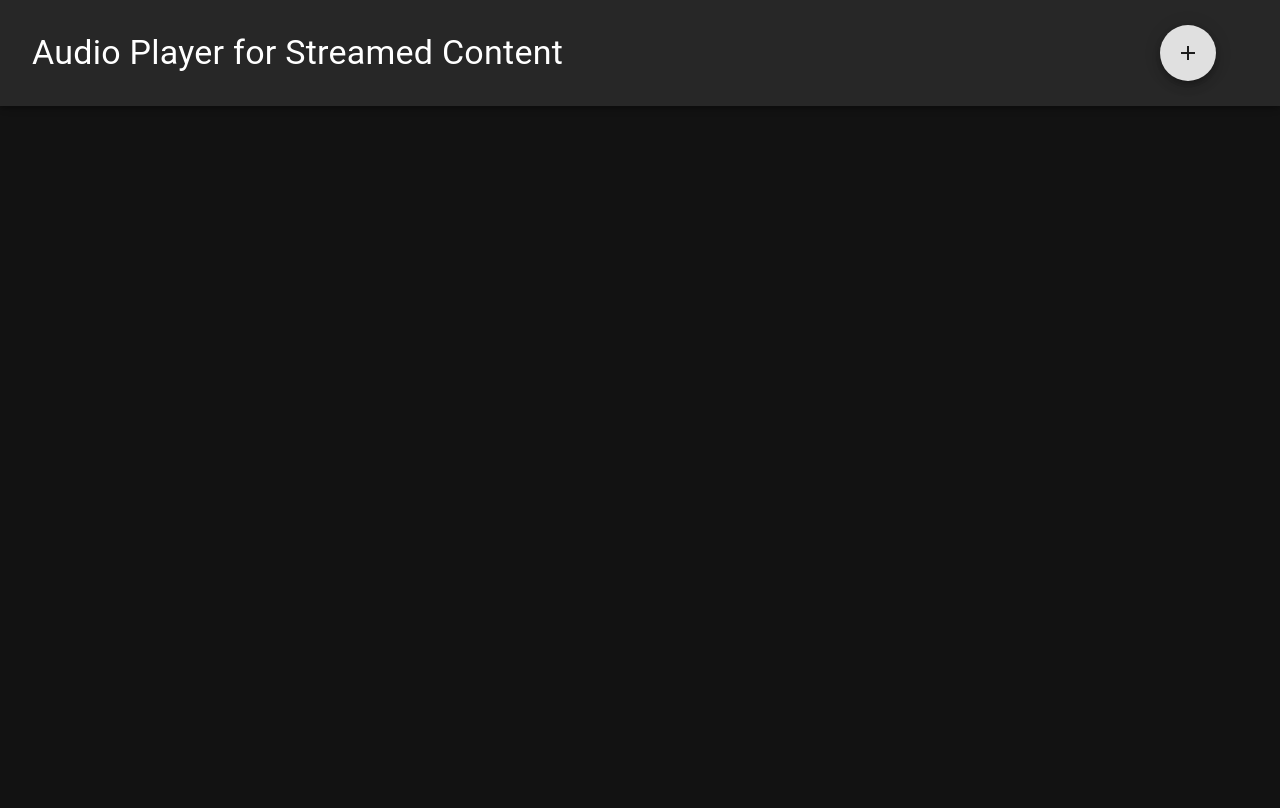
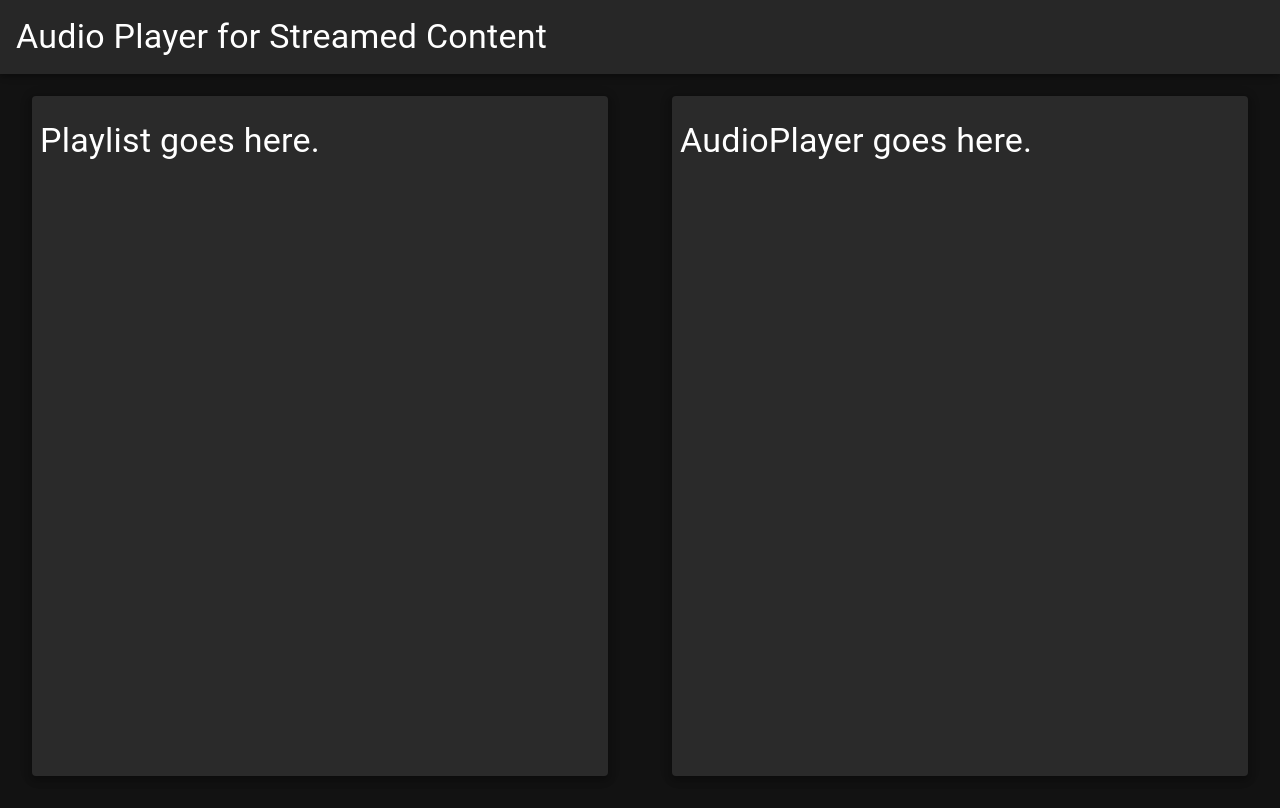
Before and after one commit to dawitmgirma/audio-player, a React (Create React App) app: page / in a window 1280 px wide. Built offline with nearby package versions, Linux system fonts and the light colour scheme.

Commit message:
Add two views for playlist and audioplayer. Makes both views scrollable.

```diff
--- a/src/App.tsx
+++ b/src/App.tsx
@@ -1,5 +1,6 @@
 import React from "react";
-import { Box, ThemeProvider, createTheme, Grid } from "@mui/material";
+import { Box, ThemeProvider, createTheme, Grid, Paper, makeStyles } from "@mui/material";
+
 import { Header, Playlist, AudioPlayer } from "./components";
 import CssBaseline from '@mui/material/CssBaseline';
 
@@ -15,12 +16,16 @@ function App() {
       <CssBaseline />
       <Box>
         <Header></Header>
-        <Grid container spacing={2}>
-          <Grid>
-            <Playlist></Playlist>
+        <Grid container>
+          <Grid xs={6}>
+            <Paper elevation={5} sx={{m: 4, pt: 2, height:"85vh", maxHeight: "85vh", overflow: "auto"}}>
+              <Playlist></Playlist>
+            </Paper>
           </Grid>
-          <Grid>
-            <AudioPlayer></AudioPlayer>
+          <Grid xs={6}>
+            <Paper elevation={5} sx={{m: 4, pt: 2, height:"85vh", maxHeight: "85vh", overflow: "auto"}}>
+              <AudioPlayer></AudioPlayer>
+            </Paper>
           </Grid>
         </Grid>
       </Box>
--- a/src/components/AudioPlayer.tsx
+++ b/src/components/AudioPlayer.tsx
@@ -1,8 +1,11 @@
 import React from "react";
+import { Typography } from "@mui/material";
 
 function AudioPlayer() {
     return (
-        <div></div>
+        <Typography variant="h4" component="h1" sx={{ m:-1, p: 2 }}>
+            AudioPlayer goes here.
+        </Typography>
     );
 }
 
--- a/src/components/Header.tsx
+++ b/src/components/Header.tsx
@@ -1,40 +1,58 @@
 import React from "react";
-import { AppBar, Typography, Fab, Grid, TextField, Popper, Fade } from "@mui/material";
+import { AppBar, Typography, Fab, Grid, TextField, Popper, Fade, Toolbar } from "@mui/material";
 import AddIcon from "@mui/icons-material/Add";
 
 function Header() {
-  const [anchor, setAnchor] = React.useState<null | HTMLElement>(null);
-
-  const handleClick = (event: React.MouseEvent<HTMLElement>) => {
-    setAnchor(anchor ? null : event.currentTarget);
-  };
-
-  const open = Boolean(anchor);
-  const id = open ? 'simple-popper' : undefined;
-
   return (
-    <AppBar sx={{ p: 2 }} >
-      <Grid container sx={{ display: "flex", alignItems: 'center', }}>
-        <Grid xs={11}>
-          <Typography variant="h4" component="h1" sx={{ p: 2 }}>
-            Audio Player for Streamed Content
-          </Typography>
-        </Grid>
-        <Grid xs>
-          <Fab color="default" aria-label="add" onClick={handleClick}>
-            <AddIcon />
-          </Fab>
-          <Popper id={id} open={open} anchorEl={anchor} placement="bottom-start" disablePortal={true} transition>
-            {({ TransitionProps }) => (
-              <Fade {...TransitionProps}>
-                <TextField id="filled-basic" label="Filled" variant="filled" />
-              </Fade>
-            )}
-          </Popper>
-        </Grid>
-      </Grid>
-    </AppBar>
+    <React.Fragment>
+      <AppBar position="fixed">
+        <Typography variant="h4" component="h1" sx={{ p: 2 }}>
+          Audio Player for Streamed Content
+        </Typography>
+      </AppBar>
+      <Toolbar />
+    </React.Fragment>
   );
 }
 
+// function Header() {
+//   const [anchor, setAnchor] = React.useState<null | HTMLElement>(null);
+
+//   const handleClick = (event: React.MouseEvent<HTMLElement>) => {
+//     setAnchor(anchor ? null : event.currentTarget);
+//   };
+
+//   const open = Boolean(anchor);
+//   const id = open ? 'simple-popper' : undefined;
+
+//   return (
+//     <React.Fragment>
+//       <AppBar sx={{ p: 2 }} position="fixed">
+//         <Toolbar>
+//           <Grid container sx={{ display: "flex", alignItems: 'center', }}>
+//             <Grid xs={11}>
+//               <Typography variant="h4" component="h1" sx={{ p: 2 }}>
+//                 Audio Player for Streamed Content
+//               </Typography>
+//             </Grid>
+//             <Grid xs>
+//               <Fab color="default" aria-label="add" onClick={handleClick}>
+//                 <AddIcon />
+//               </Fab>
+//               <Popper id={id} open={open} anchorEl={anchor} placement="bottom-start" disablePortal={true} transition>
+//                 {({ TransitionProps }) => (
+//                   <Fade {...TransitionProps}>
+//                     <TextField id="filled-basic" label="Filled" variant="filled" />
+//                   </Fade>
+//                 )}
+//               </Popper>
+//             </Grid>
+//           </Grid>
+//         </Toolbar>
+//       </AppBar>
+//       <Toolbar />
+//     </React.Fragment>
+//   );
+// }
+
 export default Header;
--- a/src/components/Playlist.tsx
+++ b/src/components/Playlist.tsx
@@ -1,8 +1,11 @@
 import React from "react";
+import { Typography } from "@mui/material";
 
 function Playlist() {
     return (
-        <div></div>
+        <Typography variant="h4" component="h1" sx={{ m:-1, p: 2 }}>
+            Playlist goes here.
+        </Typography>
     );
 }
 
```
